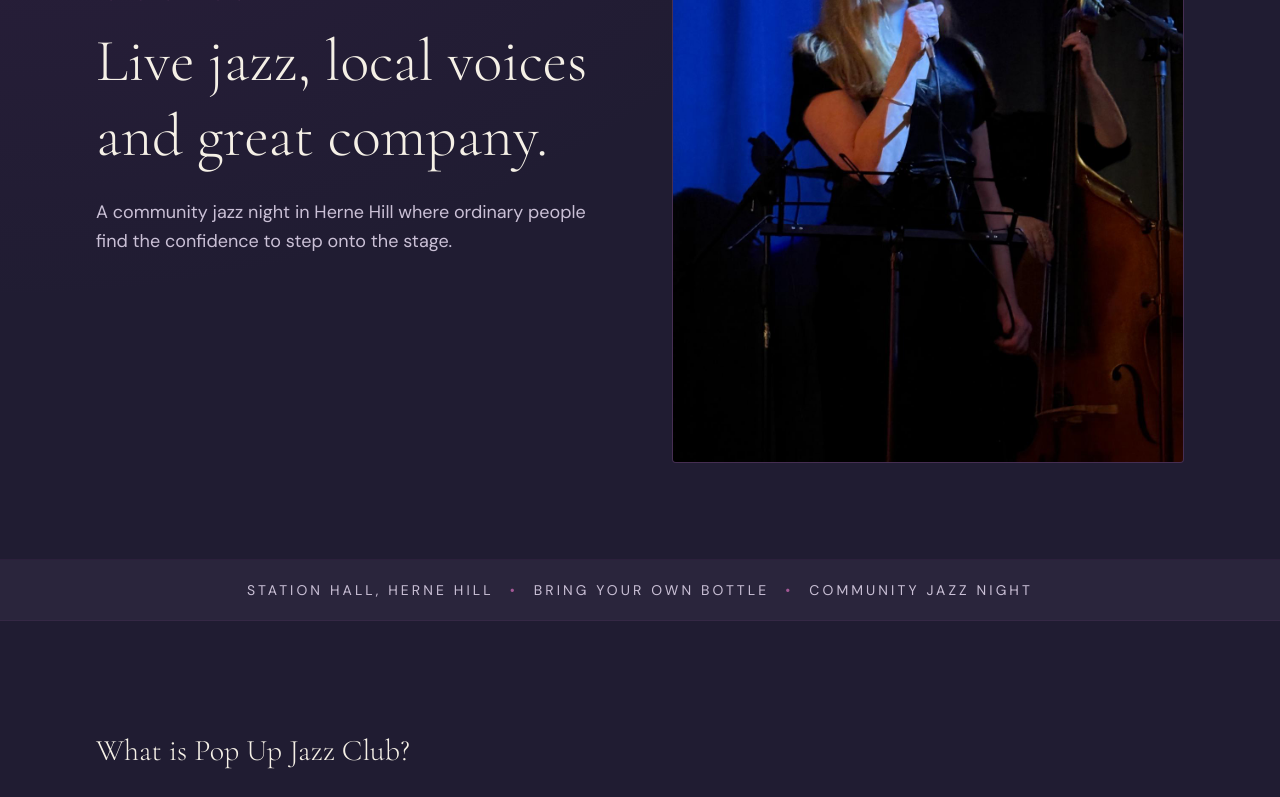
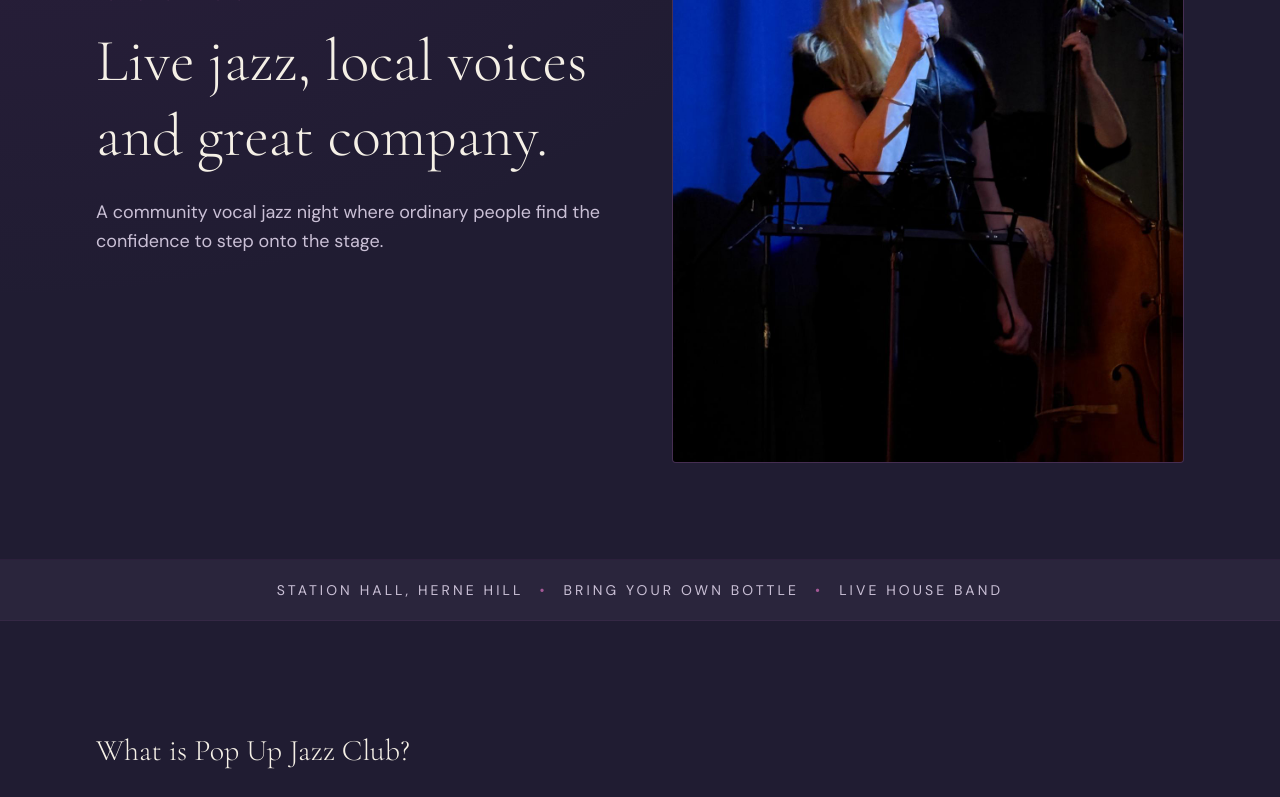
Before and after one commit to HelenStaniland/popupjazzclub, a Next.js app: page / in a window 1280 px wide. Shown: the part 403-1200 px from the top of the page. Built offline with nearby package versions, Linux system fonts and the light colour scheme.

Commit message:
Add vocal to community

```diff
--- a/components/FactStrip.tsx
+++ b/components/FactStrip.tsx
@@ -1,7 +1,7 @@
 const facts = [
   "Station Hall, Herne Hill",
   "Bring Your Own Bottle",
-  "Community Jazz Night",
+  "Live House Band",
 ] as const;
 
 export default function FactStrip() {
--- a/components/Hero.tsx
+++ b/components/Hero.tsx
@@ -18,7 +18,7 @@ export default function Hero() {
               Live jazz, local voices and great company.
             </h1>
             <p className="mt-6 text-lg leading-relaxed text-cream-muted">
-              A community jazz night in Herne Hill where ordinary people find
+              A community vocal jazz night where ordinary people find
               the confidence to step onto the stage.
             </p>
           </div>
```
